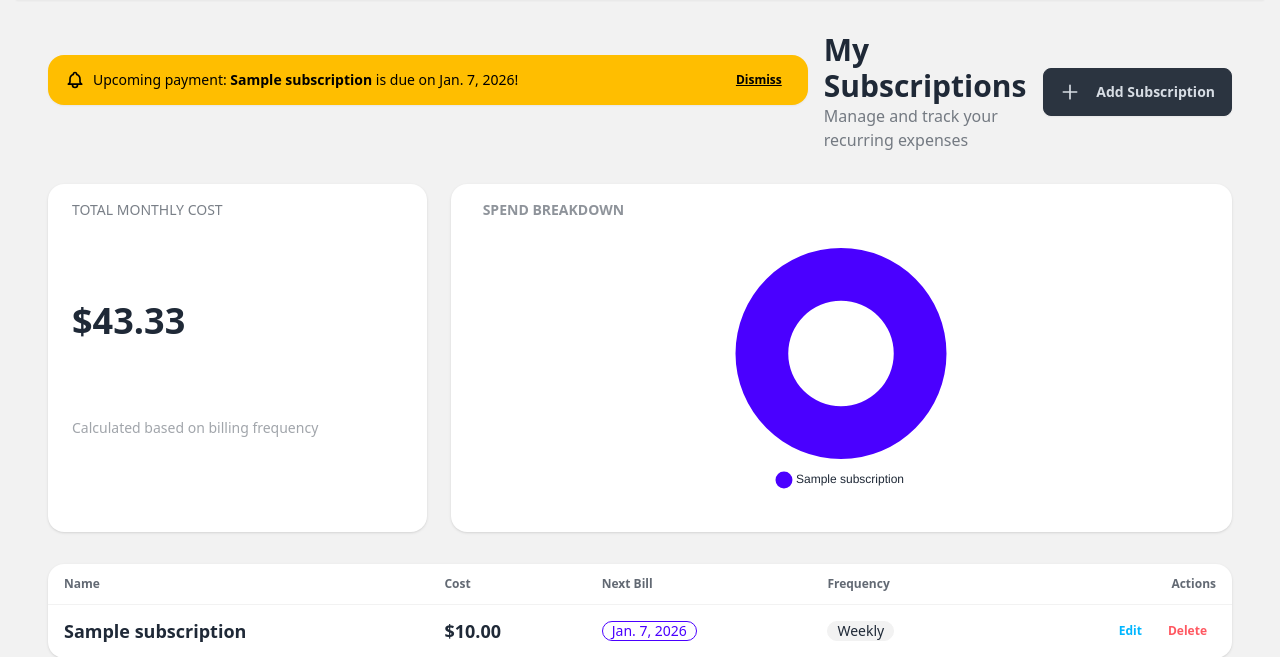
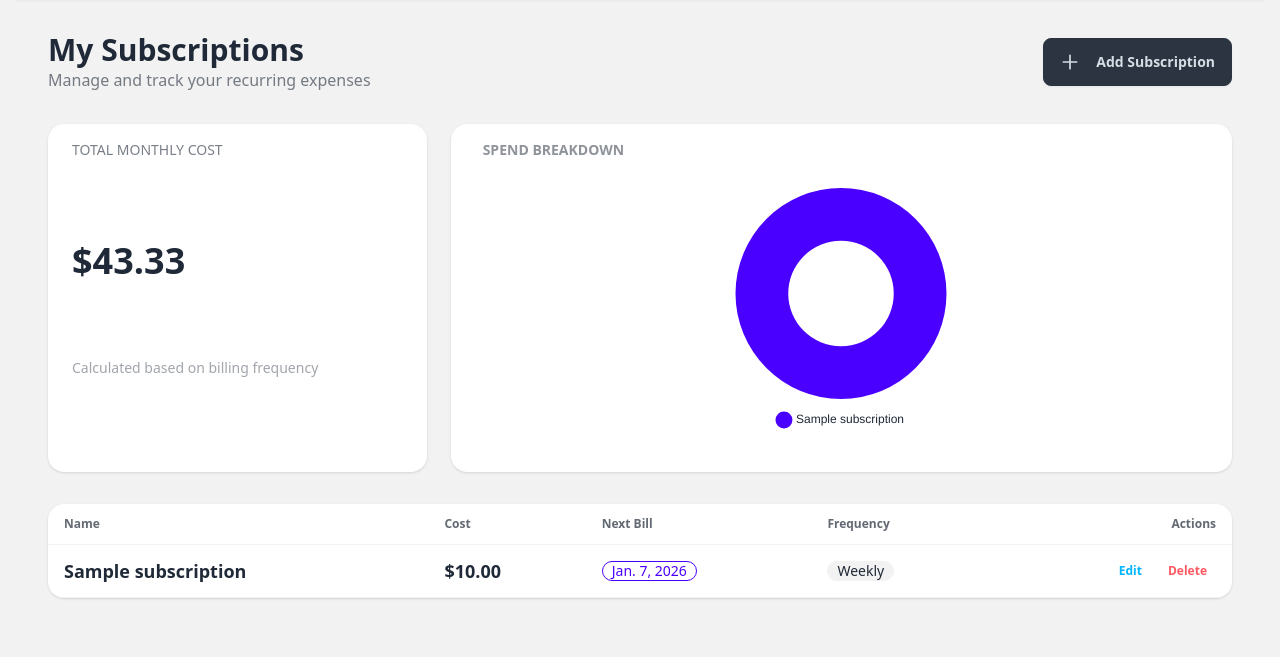
Before and after one commit to amanashikcl/SubTracker, a Django app: page / in a window 1280 px wide. Shown: the part 96-753 px from the top of the page. Run offline with Django 5.2, Linux system fonts and the light colour scheme; a user stored in the database is signed in; tables that the repository leaves empty hold one stand-in row (values such as "Sample post"); parts of the project's set-up code (start-up, migrations or seed data) failed here and were passed over; some libraries are stand-ins or nearby versions.

Commit message:
fixed alert

```diff
--- a/SubTrackerApp/models.py
+++ b/SubTrackerApp/models.py
@@ -77,5 +77,20 @@ class Subscription(models.Model):
             # Default is monthly
             return self.cost
 
+    @property
+    def days_until_due(self):
+        """Returns the number of days between today and the next bill."""
+        if self.next_billing_date:
+            delta = self.next_billing_date - date.today()
+            return delta.days
+        return None
+
+    @property
+    def is_near_due(self):
+        """Returns True only if the bill is due within the user's reminder window."""
+        days = self.days_until_due
+        # Check if it's in the future and within the reminder threshold (e.g., 3 days)
+        return days is not None and 0 <= days <= self.reminder_days_before
+
     def __str__(self):
         return f"{self.name} ({self.cost})"
--- a/templates/dashboard.html
+++ b/templates/dashboard.html
@@ -6,15 +6,7 @@
 <script src="https://cdn.jsdelivr.net/npm/chart.js"></script>
 
 <div class="flex flex-col md:flex-row justify-between items-start md:items-center mb-8 gap-4">
-    {% if upcoming_sub %}
-<div role="alert" class="alert alert-warning shadow-sm mb-6 py-3 px-4 flex justify-between">
-    <div class="flex items-center gap-2">
-        <svg xmlns="http://www.w3.org/2000/svg" class="stroke-current shrink-0 h-5 w-5" fill="none" viewBox="0 0 24 24"><path stroke-linecap="round" stroke-linejoin="round" stroke-width="2" d="M15 17h5l-1.405-1.405A2.032 2.032 0 0118 14.158V11a6.002 6.002 0 00-4-5.659V5a2 2 0 10-4 0v.341C7.67 6.165 6 8.388 6 11v3.159c0 .538-.214 1.055-.595 1.436L4 17h5m6 0v1a3 3 0 11-6 0v-1m6 0H9" /></svg>
-        <span class="text-sm font-medium">Upcoming payment: <b>{{ upcoming_sub.name }}</b> is due on {{ upcoming_sub.next_billing_date }}!</span>
-    </div>
-    <button onclick="this.parentElement.remove()" class="btn btn-ghost btn-xs underline">Dismiss</button>
-</div>
-{% endif %}
+
     <div>
         <h1 class="text-3xl font-bold">My Subscriptions</h1>
         <p class="text-base-content/60">Manage and track your recurring expenses</p>
@@ -82,10 +74,16 @@
                 </td>
                 <td class="text-lg font-semibold">${{ sub.cost }}</td>
                 <td>
-                    <div class="badge badge-primary badge-outline font-medium">
-                        {{ sub.next_billing_date }}
-                    </div>
-                </td>
+    <div class="badge {% if sub.is_near_due %}badge-error text-white{% else %}badge-primary badge-outline{% endif %} font-medium">
+        {{ sub.next_billing_date }}
+    </div>
+
+    {% if sub.is_near_due %}
+        <div class="text-[10px] text-error font-bold mt-1 uppercase">
+            Due in {{ sub.days_until_due }} days
+        </div>
+    {% endif %}
+</td>
                 <td>
                     <div class="badge badge-ghost capitalize">{{ sub.frequency }}</div>
                 </td>
```
